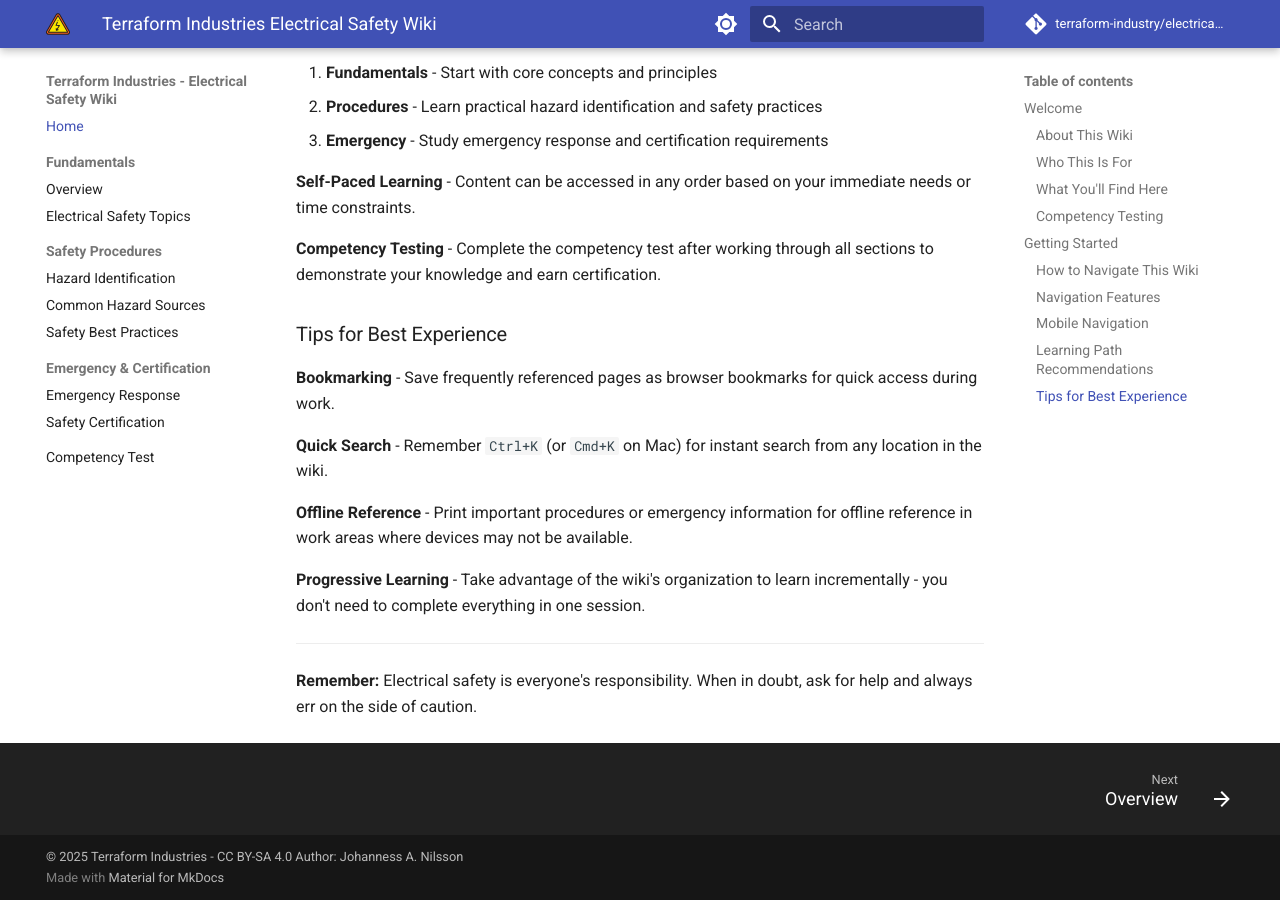
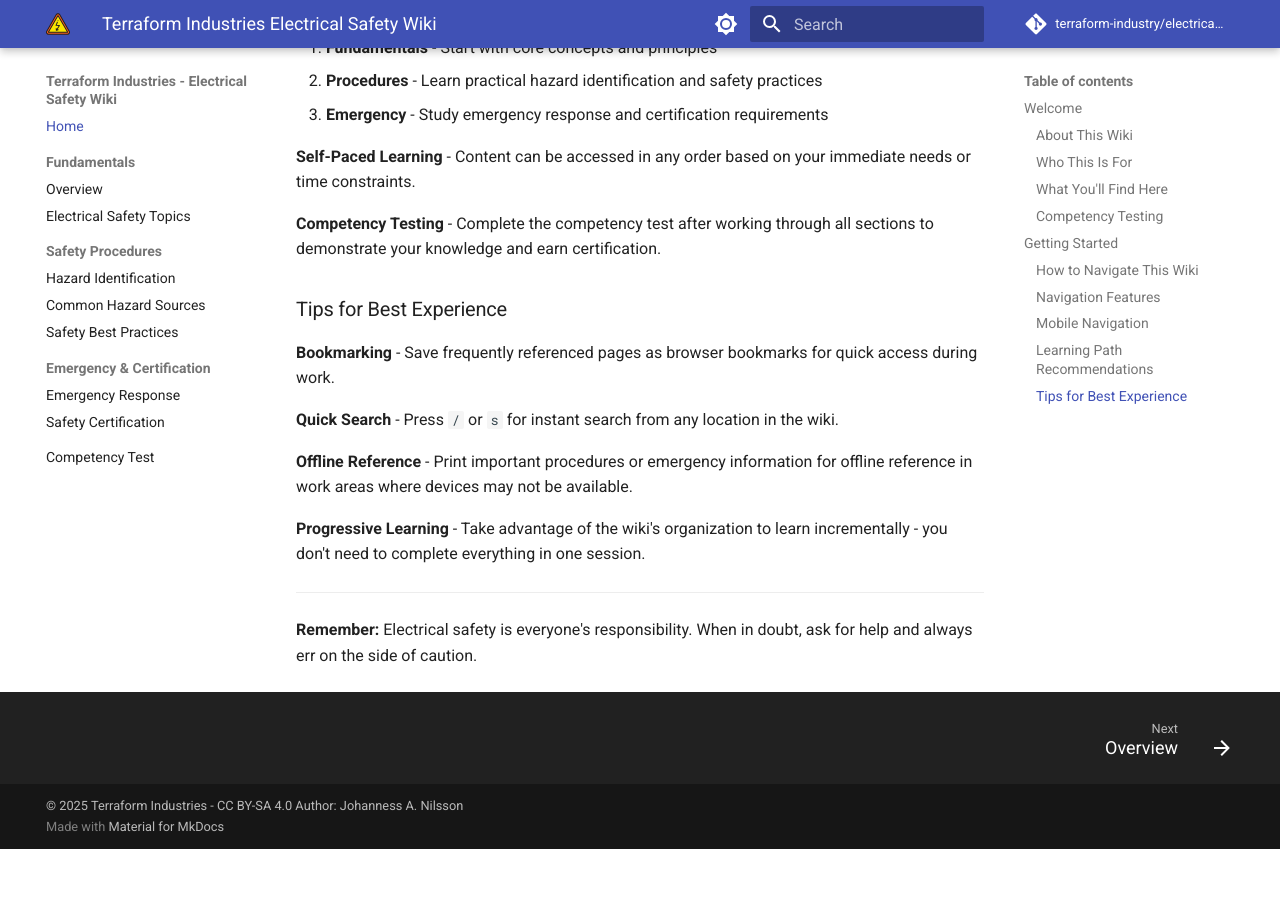
Before and after one commit to terraform-industry/electrical-safety-wiki, an MkDocs documentation site: the page built from docs/index.md, in a window 1280 px wide and 900 px high, scrolled down 2205 px. Built offline with MkDocs 1.6.1 and Material for MkDocs 9.7.7, drawn with Linux system fonts in a browser that asks for light colours; comment, search, counter and statistics services are not loaded; after the commit the page ends 3054 px from its top, so only the background shows below that; some of the changed text lies outside the part shown.

Commit message:
fix typos

```diff
--- a/docs/index.md
+++ b/docs/index.md
@@ -63,8 +63,8 @@
 orientation.
 
 **Search Functionality** - Use the search bar in the header to quickly find
-specific topics, terms, or procedures. Press `Ctrl+K` (or `Cmd+K` on Mac) for
-keyboard-activated search that works from any page.
+specific topics, terms, or procedures. Press `/` or `s` to activate search
+from any page.
 
 **Table of Contents** - On the right side of each page, you'll find a table of
 contents showing all headings for quick navigation within long documents.
@@ -111,8 +111,8 @@
 **Bookmarking** - Save frequently referenced pages as browser bookmarks for
 quick access during work.
 
-**Quick Search** - Remember `Ctrl+K` (or `Cmd+K` on Mac) for instant search
-from any location in the wiki.
+**Quick Search** - Press `/` or `s` for instant search from any location in
+the wiki.
 
 **Offline Reference** - Print important procedures or emergency information for
 offline reference in work areas where devices may not be available.
```
